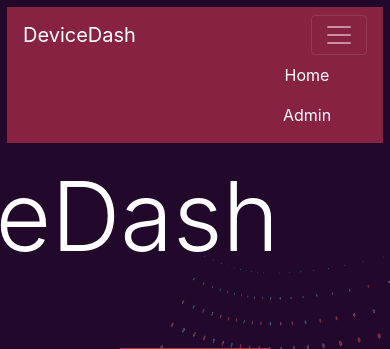
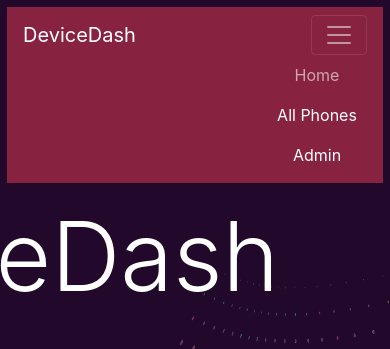
Before and after one commit to akshay-rajan/devicedash, a Django app: page / in a window 390 px wide; the page is wider, and only the part inside the window is pictured. Shown: the top 349 px of that part. Run offline with Django 4.2, Linux system fonts and the light colour scheme; some libraries are stand-ins or nearby versions.

Commit message:
All Phones, Pagination Done

```diff
--- a/tech/devicedash/static/devicedash/styles.css
+++ b/tech/devicedash/static/devicedash/styles.css
@@ -13,7 +13,10 @@ nav {
 }
 .nav-item {
     text-align: center;
-    width: 120px;
+    width: 100px;
+}
+.disabled {
+    color: rgba(255, 255, 255, 0.6)!important;
 }
 
 .nav-item:hover {
@@ -178,9 +181,28 @@ nav {
 .confirmation {
     background-color: #4158D0;
 }
+/*
+.all-phone-ul {
+    display: flex;
+} */
 
+.all-phone-li {
+    display: inline-block;
+    margin: 3px;
+    padding: 5px;
+    border: 1px solid rgb(0, 153, 255);
+    color:rgb(0, 153, 255);
+    background-color: rgba(255, 255, 255, 0.9);
+}
 
-
+.pagination {
+    display: flex;
+    justify-content: center;
+    text-align: center!important;
+}
+.pagination a {
+    display: inline;
+}
 
 
 /* light: F05941, BE3144, 872341, 22092C: dark */
--- a/tech/devicedash/templates/devicedash/layout.html
+++ b/tech/devicedash/templates/devicedash/layout.html
@@ -11,6 +11,19 @@
         {% endblock %}
         {% block script %}
         {% endblock %}
+        <script>
+          document.addEventListener('DOMContentLoaded', (event) => {
+            const navLinks = document.querySelectorAll('.nav-link');
+            const currentPath = window.location.pathname;
+
+            navLinks.forEach(link => {
+                if (link.getAttribute('href') === currentPath) {
+                    link.parentNode.classList.add('disabled');
+                    link.classList.add('disabled');
+                }
+            });
+          });
+        </script>
     </head>
     <body>
         <!-- Navbar -->
@@ -24,6 +37,9 @@
               <ul class="navbar-nav ml-auto">
                 <li class="nav-item">
                   <a class="nav-link active" href="{% url 'index' %}">Home</a>
+                </li>
+                <li class="nav-item">
+                  <a class="nav-link active" href="{% url 'all' %}">All Phones</a>
                 </li>
                 {% if user.is_authenticated %}
                   <li class="nav-item">
--- a/tech/devicedash/urls.py
+++ b/tech/devicedash/urls.py
@@ -10,6 +10,7 @@ urlpatterns = [
     path("admin", views.admin, name="admin"),
     path("add", views.add, name="add"),
     path("save", views.save, name="save"),
+    path("all", views.all_phones, name="all"),
     path("logout_view", views.logout_view, name="logout"),
     path("find/<str:id>", views.viewPhone, name="viewPhone")
 ]
--- a/tech/devicedash/views.py
+++ b/tech/devicedash/views.py
@@ -1,7 +1,7 @@
 from bs4 import BeautifulSoup
 from django.contrib.auth import authenticate, login, logout
 from django.contrib import messages
-from django.core.paginator import Paginator
+from django.core.paginator import Paginator, PageNotAnInteger, EmptyPage
 from django.db.models import Q, Case, When, Value, IntegerField, F, JSONField
 from django.db.models.functions import Substr
 from django.http import HttpResponse, HttpResponseRedirect, JsonResponse
@@ -62,8 +62,6 @@ def find(request):
                 'popularity': popularity
             }])
 
-        print(data[:1])
-
         return render(request, "devicedash/find.html", {
             "data": data
         })
@@ -97,14 +95,12 @@ async def storeData(request):
 
     for brand_id in brands:
         # await async_saveBrand(brand_id, brand_name)
-        print(brand_id)
 
         devices = await getBrand(brand_id)
         for device in devices:
             device_id = device["id"]
             device_name = device["name"]
             await async_saveDevice(brand_id, device_id, device_name)
-            print(brand_id, device_id, device_name)
 
             smartphone = await getDevice(device_id)
             quick_spec = smartphone["quick_spec"]
@@ -117,7 +113,6 @@ async def storeData(request):
                 await async_saveSpecs(device_id, img, quick_spec, pricing, popularity)
             except:
                 continue
-            print(device_id, img, quick_spec, pricing, popularity)
             sleep(random.randint(1, 6))
 
 
@@ -209,3 +204,27 @@ def save(request):
             "brands": Brands.objects.all(),
             "msg": "Saved Successfully!"
         })
+
+
+def all_phones(request):
+    """Render a page with the list of all phones"""
+
+    phones = []
+    phones_list = Phones.objects.all()
+    for phone in phones_list:
+        phones.append({
+            "name": cleanup(phone.name),
+            "brand": clean_brand(phone.brand.brand)
+        })
+
+    paginator = Paginator(phones, 500)
+    page = request.GET.get('page')
+    try:
+        phones = paginator.page(page)
+    except PageNotAnInteger:
+        phones = paginator.page(1)
+    except EmptyPage:
+        phones = paginator.page(paginator.num_pages)
+    return render(request, "devicedash/all.html", {
+        "phones": phones
+    })
```
Also changed, not shown: tech/devicedash/templates/devicedash/all.html (added, +34 -0 lines), README.md, tech/db.sqlite3.
